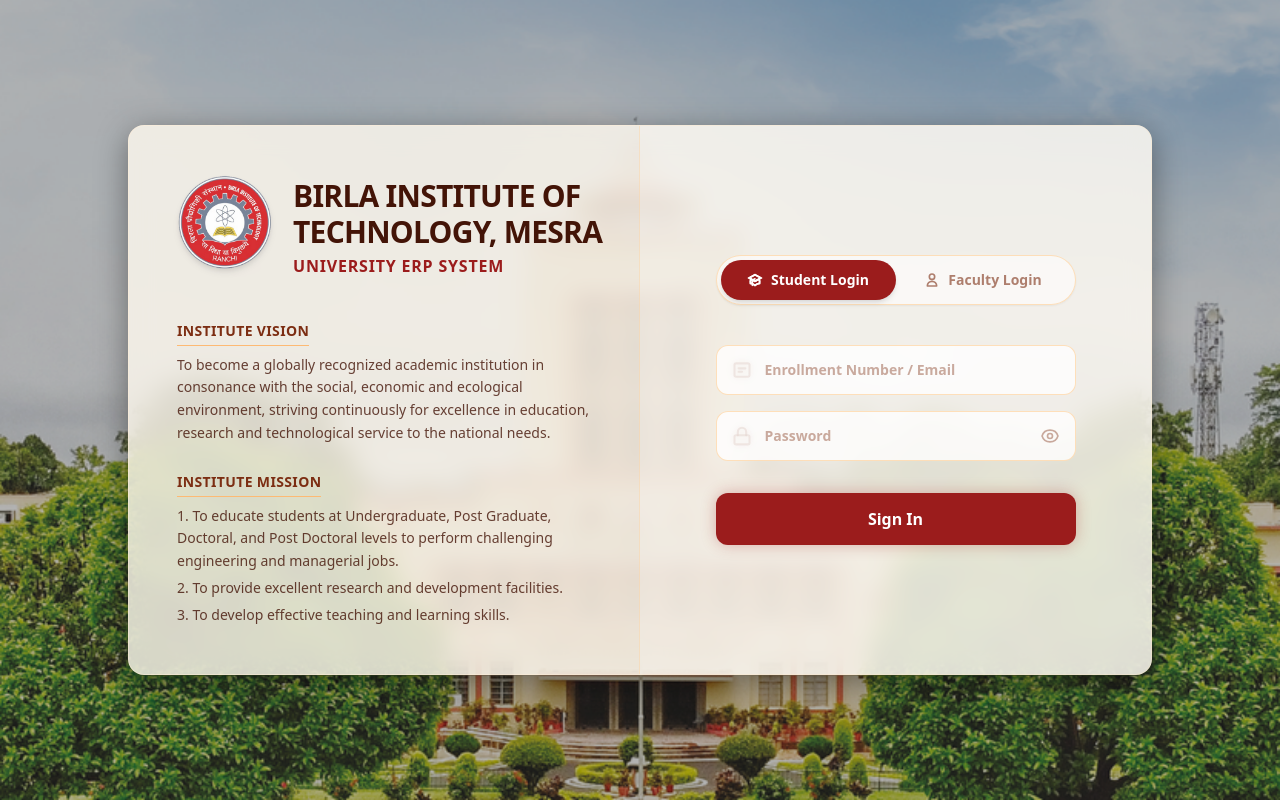
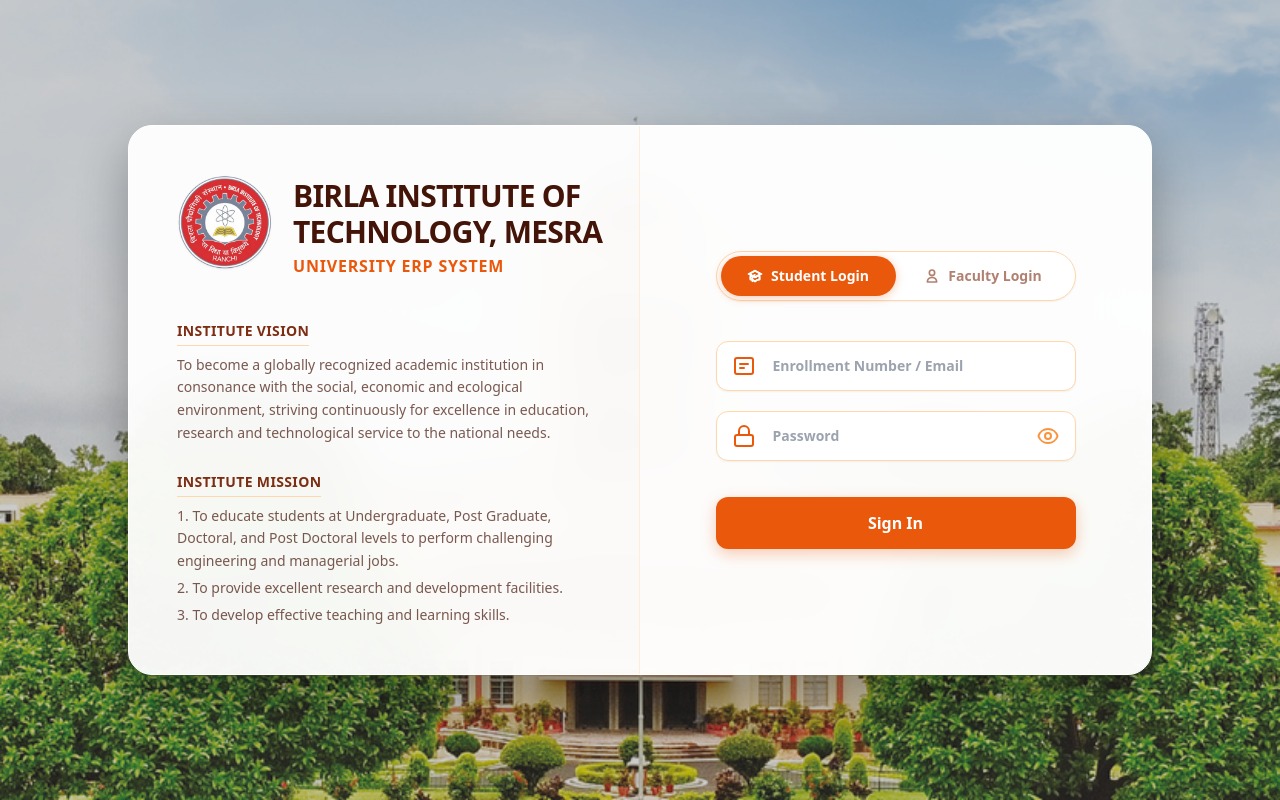
Before and after one commit to SubhraX/attendance-portal, a React (Vite) app in the folder frontend/: page /login in a window 1280 px wide. Built offline with nearby package versions, Linux system fonts and the light colour scheme.

Commit message:
feat: improve UI components in FacultyRecords and Login with enhanced styling and dropdown fixes

```diff
--- a/frontend/src/Login.jsx
+++ b/frontend/src/Login.jsx
@@ -70,9 +70,9 @@ export default function Login() {
   return (
     <>
       {showSplash && (
-        <div className={`fixed inset-0 z-50 flex flex-col items-center justify-center bg-[#fffaf0] transition-opacity duration-500 ${isFading ? 'opacity-0' : 'opacity-100'}`}>
+        <div className={`fixed inset-0 z-50 flex flex-col items-center justify-center bg-white transition-opacity duration-500 ${isFading ? 'opacity-0' : 'opacity-100'}`}>
           <div className="relative flex items-center justify-center">
-            <div className="absolute w-40 h-40 border-[4px] border-orange-100 border-t-[#9b1c1c] border-b-[#9b1c1c] rounded-full animate-spin"></div>
+            <div className="absolute w-40 h-40 border-[4px] border-orange-100 border-t-orange-600 border-b-orange-600 rounded-full animate-spin"></div>
             <img
               src="/BITS_logo.png"
               alt="BITS Mesra Logo"
@@ -87,37 +87,38 @@ export default function Login() {
         className="min-h-screen flex items-center justify-center p-4 md:p-8 relative bg-cover bg-center bg-no-repeat"
         style={{ backgroundImage: `url('/BITS.png')` }}
       >
-        {/* Restored the previous dark blur overlay */}
-        <div className="absolute inset-0 bg-black/30"></div>
+        {/* Subtle dark overlay to make the pure white light-mode glass pop */}
+        <div className="absolute inset-0 bg-black/20"></div>
 
-        {/* Restored premium glass container */}
-        <div className="relative z-10 w-full max-w-5xl flex flex-col lg:flex-row rounded-2xl overflow-hidden shadow-[0_8px_32px_rgba(0,0,0,0.4)] backdrop-blur-md bg-[#fffaf0]/80 border border-orange-100/50">
+        {/* Clean, pure white light-mode glass container */}
+        <div className="relative z-10 w-full max-w-5xl flex flex-col lg:flex-row rounded-3xl overflow-hidden shadow-[0_20px_50px_rgba(0,0,0,0.3)] backdrop-blur-xl bg-white/90 border border-white">
 
-          <div className="w-full lg:w-[50%] p-8 lg:p-12 flex flex-col justify-center border-b lg:border-b-0 lg:border-r border-orange-200/50">
+          {/* Left Side */}
+          <div className="w-full lg:w-[50%] p-8 lg:p-12 flex flex-col justify-center border-b lg:border-b-0 lg:border-r border-orange-100 bg-white/50">
             <div className="flex flex-col xl:flex-row items-center xl:items-start gap-5 mb-10 text-center xl:text-left">
               <img
                 src="/BITS_logo.png"
                 alt="BITS Mesra Logo"
-                className="w-20 h-20 sm:w-24 sm:h-24 object-contain shrink-0 drop-shadow-md"
+                className="w-20 h-20 sm:w-24 sm:h-24 object-contain shrink-0 drop-shadow-sm"
               />
               <div className="flex flex-col justify-center pt-1">
                 <h1 className="text-2xl sm:text-3xl font-extrabold text-orange-950 mb-1 uppercase tracking-tight leading-tight">
                   Birla Institute of <span className="inline-block whitespace-nowrap">Technology, Mesra</span>
                 </h1>
-                <h2 className="text-sm sm:text-base font-bold text-[#9b1c1c] uppercase tracking-wider">University ERP System</h2>
+                <h2 className="text-sm sm:text-base font-bold text-orange-600 uppercase tracking-wider">University ERP System</h2>
               </div>
             </div>
 
             <div className="mb-6">
-              <h3 className="text-sm font-bold text-orange-900 mb-2 uppercase tracking-wide border-b border-orange-300 pb-1 inline-block">Institute Vision</h3>
-              <p className="text-orange-950/80 text-sm font-medium leading-relaxed">
+              <h3 className="text-sm font-bold text-orange-900 mb-2 uppercase tracking-wide border-b border-orange-200 pb-1 inline-block">Institute Vision</h3>
+              <p className="text-orange-950/70 text-sm font-medium leading-relaxed">
                 To become a globally recognized academic institution in consonance with the social, economic and ecological environment, striving continuously for excellence in education, research and technological service to the national needs.
               </p>
             </div>
 
             <div>
-              <h3 className="text-sm font-bold text-orange-900 mb-2 uppercase tracking-wide border-b border-orange-300 pb-1 inline-block">Institute Mission</h3>
-              <ul className="list-decimal list-inside text-orange-950/80 text-sm font-medium leading-relaxed space-y-1">
+              <h3 className="text-sm font-bold text-orange-900 mb-2 uppercase tracking-wide border-b border-orange-200 pb-1 inline-block">Institute Mission</h3>
+              <ul className="list-decimal list-inside text-orange-950/70 text-sm font-medium leading-relaxed space-y-1">
                 <li>To educate students at Undergraduate, Post Graduate, Doctoral, and Post Doctoral levels to perform challenging engineering and managerial jobs.</li>
                 <li>To provide excellent research and development facilities.</li>
                 <li>To develop effective teaching and learning skills.</li>
@@ -125,17 +126,19 @@ export default function Login() {
             </div>
           </div>
 
-          <div className="w-full lg:w-[50%] p-8 lg:p-14 flex flex-col justify-center bg-white/20">
+          {/* Right Side - Interactive Portal */}
+          <div className="w-full lg:w-[50%] p-8 lg:p-14 flex flex-col justify-center bg-white/70">
 
             <div className="w-full max-w-[360px] mx-auto animate-fade-in-up">
 
-              <div className="flex w-full p-1 bg-white/60 backdrop-blur-sm border border-orange-200/80 rounded-full mb-10 shadow-sm">
+              {/* Role Toggle Switch */}
+              <div className="flex w-full p-1 bg-white border border-orange-200 rounded-full mb-10 shadow-sm">
                 <button
                   type="button"
                   onClick={() => { setRole('student'); setStatus(''); }}
                   className={`flex-1 flex items-center justify-center gap-2 py-2.5 rounded-full text-sm font-bold transition-all duration-200 ${
                     role === 'student'
-                      ? 'bg-[#9b1c1c] text-white shadow-md'
+                      ? 'bg-orange-600 text-white shadow-[0_2px_10px_rgba(234,88,12,0.3)]'
                       : 'bg-transparent text-orange-900/60 hover:text-orange-950 hover:bg-orange-50'
                   }`}
                 >
@@ -152,7 +155,7 @@ export default function Login() {
                   onClick={() => { setRole('instructor'); setStatus(''); }}
                   className={`flex-1 flex items-center justify-center gap-2 py-2.5 rounded-full text-sm font-bold transition-all duration-200 ${
                     role === 'instructor'
-                      ? 'bg-[#9b1c1c] text-white shadow-md'
+                      ? 'bg-orange-600 text-white shadow-[0_2px_10px_rgba(234,88,12,0.3)]'
                       : 'bg-transparent text-orange-900/60 hover:text-orange-950 hover:bg-orange-50'
                   }`}
                 >
@@ -163,11 +166,12 @@ export default function Login() {
                 </button>
               </div>
 
-              <form onSubmit={handleLogin} className="flex flex-col gap-4">
+              <form onSubmit={handleLogin} className="flex flex-col gap-5">
 
+                {/* Email Input with Prominent Orange Icon */}
                 <div className="relative">
-                  <div className="absolute inset-y-0 left-0 pl-4 flex items-center pointer-events-none text-orange-900/50">
-                    <svg className="w-5 h-5" fill="none" stroke="currentColor" viewBox="0 0 24 24" strokeWidth="2.5">
+                  <div className="absolute inset-y-0 left-0 pl-4 flex items-center pointer-events-none text-orange-600">
+                    <svg className="w-6 h-6" fill="none" stroke="currentColor" viewBox="0 0 24 24" strokeWidth="2">
                       <rect x="3" y="4" width="18" height="16" rx="2" ry="2"></rect>
                       <path strokeLinecap="round" strokeLinejoin="round" d="M8 10h8M8 14h4" />
                     </svg>
@@ -175,15 +179,16 @@ export default function Login() {
                   <input
                     type="text"
                     placeholder="Enrollment Number / Email"
-                    className="w-full bg-white/80 backdrop-blur-sm border border-orange-200/80 text-orange-950 rounded-xl py-3.5 pl-12 pr-4 focus:outline-none focus:border-[#9b1c1c] focus:ring-1 focus:ring-[#9b1c1c] transition-all font-semibold placeholder-orange-900/40 text-sm"
+                    className="w-full bg-white border border-orange-200 text-orange-950 rounded-xl py-3.5 pl-14 pr-4 focus:outline-none focus:border-orange-500 focus:ring-2 focus:ring-orange-500/20 transition-all font-semibold placeholder-gray-400 text-sm shadow-sm"
                     onChange={e => setEmail(e.target.value)}
                     required
                   />
                 </div>
 
+                {/* Password Input with Prominent Orange Icon */}
                 <div className="relative">
-                  <div className="absolute inset-y-0 left-0 pl-4 flex items-center pointer-events-none text-orange-900/50">
-                    <svg className="w-5 h-5" fill="none" stroke="currentColor" viewBox="0 0 24 24" strokeWidth="2.5">
+                  <div className="absolute inset-y-0 left-0 pl-4 flex items-center pointer-events-none text-orange-600">
+                    <svg className="w-6 h-6" fill="none" stroke="currentColor" viewBox="0 0 24 24" strokeWidth="2">
                       <rect x="3" y="11" width="18" height="11" rx="2" ry="2"></rect>
                       <path strokeLinecap="round" strokeLinejoin="round" d="M7 11V7a5 5 0 0110 0v4" />
                     </svg>
@@ -191,21 +196,21 @@ export default function Login() {
                   <input
                     type={showPassword ? "text" : "password"}
                     placeholder="Password"
-                    className="w-full bg-white/80 backdrop-blur-sm border border-orange-200/80 text-orange-950 rounded-xl py-3.5 pl-12 pr-12 focus:outline-none focus:border-[#9b1c1c] focus:ring-1 focus:ring-[#9b1c1c] transition-all font-semibold placeholder-orange-900/40 text-sm"
+                    className="w-full bg-white border border-orange-200 text-orange-950 rounded-xl py-3.5 pl-14 pr-12 focus:outline-none focus:border-orange-500 focus:ring-2 focus:ring-orange-500/20 transition-all font-semibold placeholder-gray-400 text-sm shadow-sm"
                     onChange={e => setPassword(e.target.value)}
                     required
                   />
                   <button
                     type="button"
                     onClick={() => setShowPassword(!showPassword)}
-                    className="absolute inset-y-0 right-0 pr-4 flex items-center text-orange-900/40 hover:text-orange-900 transition-colors"
+                    className="absolute inset-y-0 right-0 pr-4 flex items-center text-orange-400 hover:text-orange-600 transition-colors"
                   >
                     {showPassword ? (
-                      <svg className="w-5 h-5" fill="none" stroke="currentColor" viewBox="0 0 24 24" strokeWidth="2">
+                      <svg className="w-6 h-6" fill="none" stroke="currentColor" viewBox="0 0 24 24" strokeWidth="2">
                         <path strokeLinecap="round" strokeLinejoin="round" d="M13.875 18.825A10.05 10.05 0 0112 19c-4.478 0-8.268-2.943-9.543-7a9.97 9.97 0 011.563-3.029m5.858.908a3 3 0 114.243 4.243M9.878 9.878l4.242 4.242M9.88 9.88l-3.29-3.29m7.532 7.532l3.29 3.29M3 3l18 18" />
                       </svg>
                     ) : (
-                      <svg className="w-5 h-5" fill="none" stroke="currentColor" viewBox="0 0 24 24" strokeWidth="2">
+                      <svg className="w-6 h-6" fill="none" stroke="currentColor" viewBox="0 0 24 24" strokeWidth="2">
                         <path strokeLinecap="round" strokeLinejoin="round" d="M15 12a3 3 0 11-6 0 3 3 0 016 0z" />
                         <path strokeLinecap="round" strokeLinejoin="round" d="M2.458 12C3.732 7.943 7.523 5 12 5c4.478 0 8.268 2.943 9.542 7-1.274 4.057-5.064 7-9.542 7-4.477 0-8.268-2.943-9.542-7z" />
                       </svg>
@@ -216,7 +221,7 @@ export default function Login() {
                 <button
                   type="submit"
                   disabled={isLoading}
-                  className={`mt-4 flex justify-center items-center gap-2 text-white font-bold py-3.5 rounded-xl transition-all shadow-[0_0_15px_rgba(155,28,28,0.3)] bg-[#9b1c1c] hover:bg-[#801515] active:scale-95 ${isLoading ? 'opacity-70 cursor-not-allowed' : ''}`}
+                  className={`mt-4 flex justify-center items-center gap-2 text-white font-bold py-3.5 rounded-xl transition-all shadow-[0_5px_15px_rgba(234,88,12,0.3)] bg-orange-600 hover:bg-orange-500 active:scale-95 ${isLoading ? 'opacity-70 cursor-not-allowed' : ''}`}
                 >
                   {isLoading ? (
                     <>
@@ -233,7 +238,7 @@ export default function Login() {
               </form>
 
               {status && (
-                <div className="mt-5 p-3 bg-red-50/80 backdrop-blur-sm border border-red-200 text-red-700 rounded-xl text-sm text-center font-bold shadow-sm">
+                <div className="mt-5 p-3 bg-red-50 border border-red-200 text-red-600 rounded-xl text-sm text-center font-bold shadow-sm">
                   {status}
                 </div>
               )}
```
Also changed, not shown: frontend/src/FacultyRecords.jsx (+3 -4 lines).
